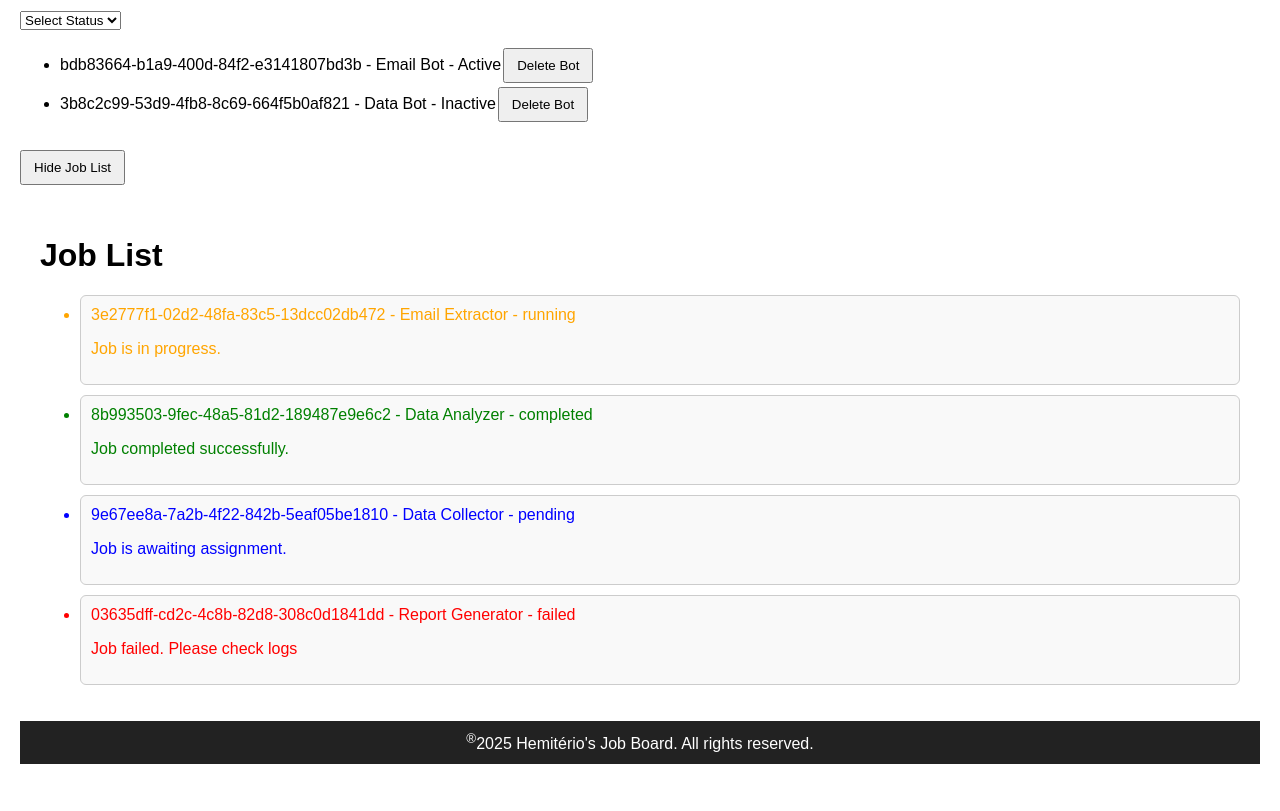
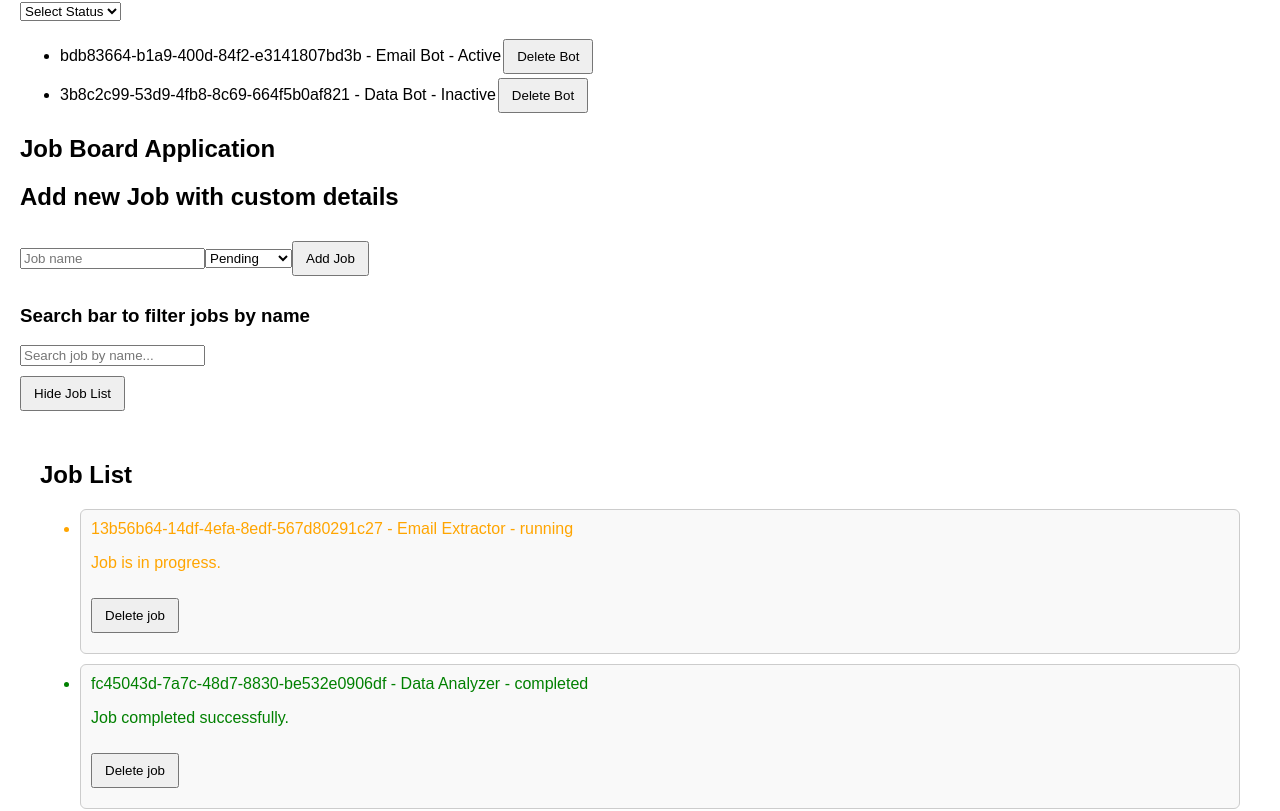
Before and after one commit to Upepetch/react-sample-repo, a React (Create React App) app: page / in a window 1280 px wide. Shown: the part 1470-2281 px from the top of the page. Before the commit the page ends 2254 px from the top, so only its background shows below. Built offline with nearby package versions, Linux system fonts and the light colour scheme.

Commit message:
Update modified components

```diff
--- a/src/AdvancedJobCounter.js
+++ b/src/AdvancedJobCounter.js
@@ -3,6 +3,8 @@ import React, { useState } from 'react';
 const AdvancedJobCounter = () => {
         const [jobCount, setJobCount] = useState(0);
         const [environment, setEnvironment] = useState('production');
+
+
 
         const handleAddJob = () => {
             setJobCount(prev => prev + 1);
@@ -23,23 +25,25 @@ const AdvancedJobCounter = () => {
 
         const displayDiffMessage = () => {
                 if (jobCount <= 0) {
-                    return <h3 style={{color: 'red'}}>No jobs available!!!</h3>;
+                    return {text: 'No jobs available!!!', color: 'red'};
                 }
                 else if (jobCount >= 1 && jobCount < 10) {
-                    return <h3 style={{color: 'orange'}}>There are a few jobs available in production.</h3>;
+                    return {text: 'There are a few jobs available in production', color: 'orange'};
 
                 }
                 else {
-                    return <h3 style={{color: 'green'}}>Many jobs are available in production😀.</h3>;
+                    return {text: 'Many jobs are available in production😀.', color: 'green'};
                 }
         };
+
+         const {text, color} = displayDiffMessage();
 
   return (
     <div>
        <h1>Advanced Job Counter</h1>
        <h2>Environment: {environment}</h2>
        <h2>Current job count: {jobCount}</h2>
-       <h3>{displayDiffMessage()}</h3>
+       <h3 style={{ color }}>{text}</h3>
        <button onClick={handleAddJob}>Add a job</button>
        <button onClick={handleRemoveJob}>Remove a Job</button>
        <button onClick={handleResetJob}>Reset job count to zero</button>
--- a/src/App.js
+++ b/src/App.js
@@ -19,12 +19,39 @@ const App = () => {
   const [show, setShow] = useState(true);
 
 
-  const jobs = [
+  const [jobs, setJobs] = useState([
       {id: crypto.randomUUID(), name: 'Email Extractor', status: 'running'},
       {id: crypto.randomUUID(), name: 'Data Analyzer', status: 'completed'},
       {id: crypto.randomUUID(), name: 'Data Collector', status: 'pending'},
       {id: crypto.randomUUID(), name: 'Report Generator', status: 'failed'}
-  ];
+  ]);
+
+  const [searchTerm, setSearchTerm] = useState('');
+  const [newJobName, setJobName] = useState('');
+  const [newJobStatus, setNewJobStatus] = useState('');
+
+  const handleAddJob = (e) => {
+    e.preventDefault();
+    if (!newJobName.trim()) return;
+
+    const newJob = {
+      id: crypto.randomUUID(),
+      name: newJobName.trim(),
+      status: 'pending'
+    };
+
+    setJobs(prevJobs => [...prevJobs, newJob]);
+    setJobName('');
+    setNewJobStatus('pending');
+  };
+
+  const handleDeleteJob =(idToDelete) => {
+    setJobs(prevJobs => prevJobs.filter(job => job.id !== idToDelete))
+  }
+
+const filteredJobs = jobs.filter(job =>
+  job.name.toLocaleLowerCase().includes(searchTerm.toLocaleLowerCase())
+);
 
   return (
     <div className="app">
@@ -39,11 +66,40 @@ const App = () => {
         <BotListManager />
         <DynamicBotManager />
       </section>
+      <section>
+          <h1><strong>Job Board Application</strong></h1>
+          <h2><strong>Add new Job with custom details</strong></h2>
 
-        <button onClick={() => setShow(!show)}>
-        {show ? 'Hide Job List' : 'Show Job List'}
-        </button>
-        {show && <JobList jobs={jobs}/>}
+            <form onSubmit={handleAddJob}>
+            <input type="text"
+            placeholder="Job name"
+            value={newJobName}
+            onChange={(e) => setJobName(e.target.value)}
+            />
+
+            <select value={newJobStatus}
+             onChange={(e) => setNewJobStatus(e.target.value)}
+            >
+                <option value="Pending">Pending</option>
+                <option value="running">Running</option>
+                <option value="completed">Completed</option>
+                <option value="failed">Failed</option>
+            </select>
+            <button type="submit">Add Job</button>
+          </form>
+
+          <h3><strong>Search bar to filter jobs by name</strong></h3>
+          <input type="text"
+             placeholder="Search job by name..."
+             value={searchTerm} onChange={(e) => setSearchTerm(e.target.value)} /><br
+          />
+
+          <button onClick={() => setShow(!show)}>
+            {show ? 'Hide Job List' : 'Show Job List'}
+          </button>
+
+          {show && <JobList jobs={filteredJobs} onDelete={handleDeleteJob}/>}
+      </section>
 
         <Footer />
     </div>
--- a/src/BotListManager.js
+++ b/src/BotListManager.js
@@ -86,7 +86,7 @@ const BotListManager = () => {
       </form>
 
 {/* Bonus: Implement a filter functionality to show only bots with a specific status. */}
-      <select name="" id="" onChange={e => setFilterStatus(e.target.value)}>
+      <select name="" id="" onChange={(e) => setFilterStatus(e.target.value)}>
         <option value="">All</option>
         <option value="Running">Running</option>
         <option value="Completed">Completed</option>
--- a/src/Component/JobItem.js
+++ b/src/Component/JobItem.js
@@ -1,6 +1,6 @@
-import React from 'react'
+import React from "react";
 
-export const JobItem = ({job}) => {
+export const JobItem = ({job, onDelete}) => {
   const {id, name, status} = job;
 
   const styleAtt = {
@@ -11,6 +11,8 @@ export const JobItem = ({job}) => {
            status === 'failed' ? 'red':
            'default'
   };
+
+
   return (
     <li className='job-item' style={styleAtt}>
       <span>{id}</span> - <span>{name}</span> - <span className='status'>{status}</span>
@@ -18,6 +20,8 @@ export const JobItem = ({job}) => {
       {status === 'completed' && <p>Job completed successfully.</p>}
       {status === 'pending' && <p>Job is awaiting assignment.</p>}
       {status === 'failed' && <p>Job failed. Please check logs</p>}
+
+      <button onClick={() => onDelete(id)}>Delete job</button>
     </li>
   );
 };
--- a/src/Component/JobList.js
+++ b/src/Component/JobList.js
@@ -1,14 +1,15 @@
 import React from "react";
 import { JobItem } from "./JobItem";
 
-export const JobList = ({jobs}) => {
+export const JobList = ({jobs, onDelete}) => {
+
 
   return (
     <div className='job-list'>
         <h1>Job List</h1>
           <ul>
           {jobs.map((job) => (
-          <JobItem key={job.id} job={job} />
+          <JobItem key={job.id} job={job} onDelete={onDelete}/>
           ))}
           </ul>
     </div>
```
